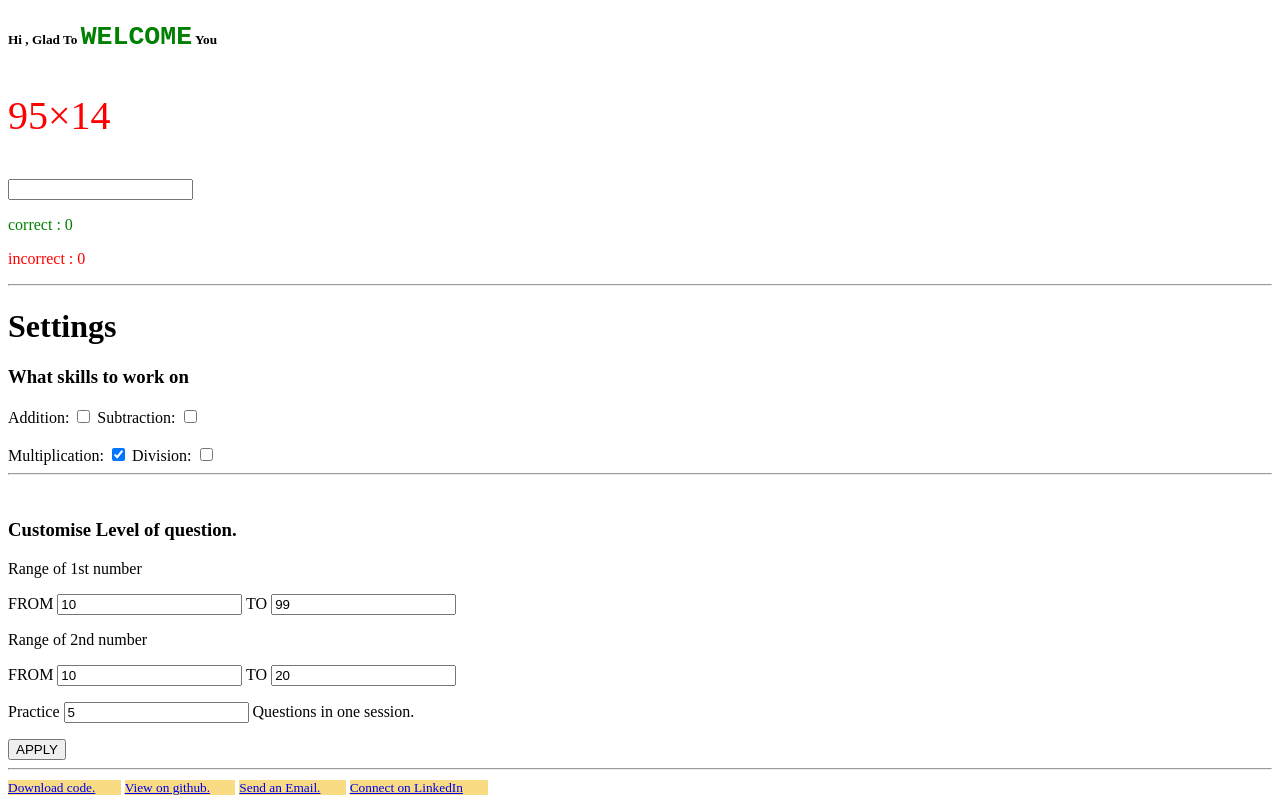
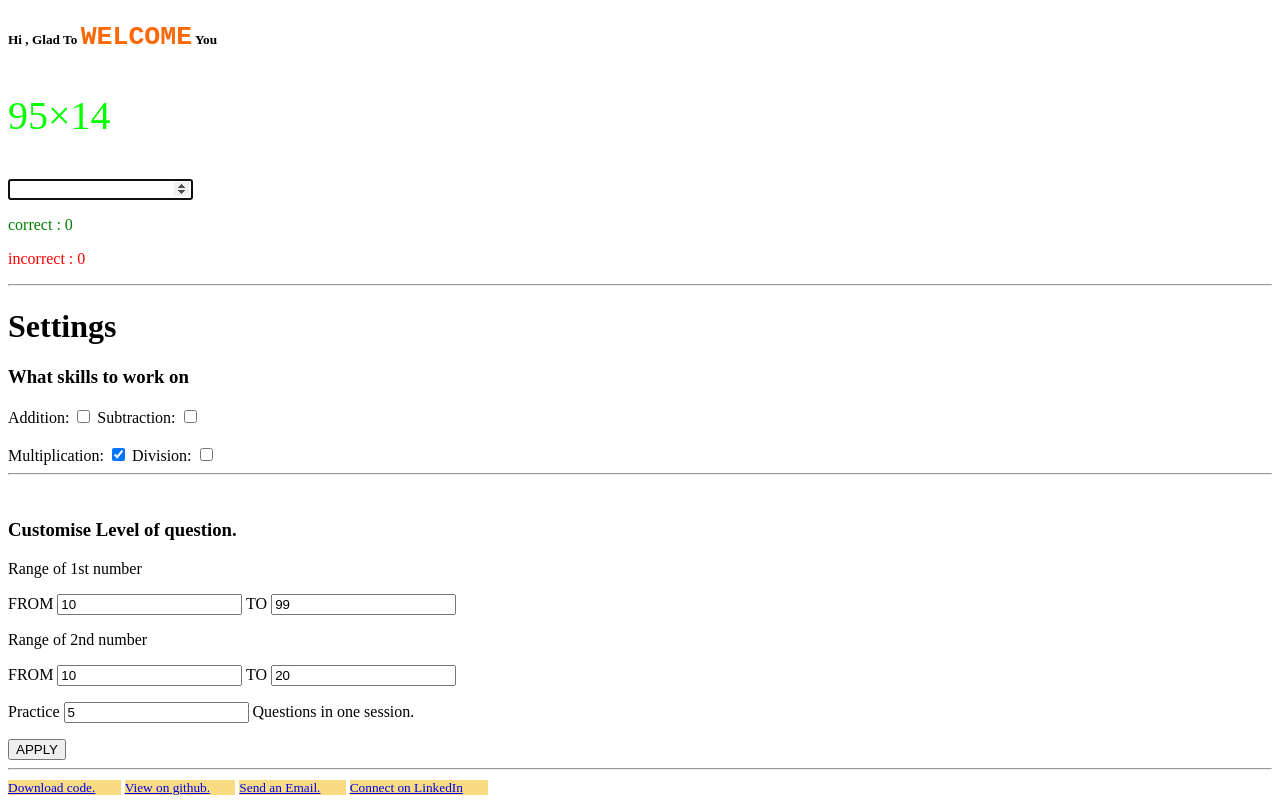
Before and after one commit to adarsh-sgh/Math-Practice, a plain HTML site: page index.html in a window 1280 px wide. Drawn offline with Linux system fonts and the light colour scheme.

Commit message:
moved fxn definitions to bottom

```diff
--- a/math.css
+++ b/math.css
@@ -1,7 +1,8 @@
-#question{font-size: 250%;color: red;}
+#question{font-size: 250%;color: #04ff00;}
 .footer{ padding-right: 2%;font-size: smaller;background-color:#f4c33098;}
 #welcome{font-size: 200%;
 font-family: 'Courier New', Courier, monospace;
-color: green;}
+color: rgb(250, 104, 7);
+}
 #correct{color: green;}
 #incorrect{color: red;}
--- a/math.js
+++ b/math.js
@@ -1,13 +1,4 @@
 "use strict"
-
-function intRange(a, b) {
-   return Math.floor(Math.random() * (b - a)) + a;
-} //random int from a to b-1.
-
-function randomElement(inputArray) {
-   let randomIndex = intRange(0, inputArray.length)
-   return inputArray[randomIndex]
-}
 
 var from1
 var to1
@@ -22,6 +13,8 @@ let skipped = 0;
 let num1;
 let num2;
 let ans;
+formRead();
+document.getElementById("userAns").focus()
 
 function formRead() {
    from1 = +document.forms['settings']['from1'].value;
@@ -38,8 +31,6 @@ function formRead() {
    document.getElementById("incorrect").innerHTML = "incorrect : " + incorrect
    randomElement(operator)()
 }
-formRead()
-
 
 function quesmul() {
    num1 = intRange(from1, to1);
@@ -49,7 +40,6 @@ function quesmul() {
    document.getElementById("question").innerHTML = ques;
    document.getElementById("userAns").value = ""
 }
-
 function quesadd() {
    num1 = intRange(from1, to1);
    num2 = intRange(from2, to2);
@@ -58,7 +48,6 @@ function quesadd() {
    document.getElementById("question").innerHTML = ques;
    document.getElementById("userAns").value = ""
 }
-
 function quessub() {
    num1 = intRange(from1, to1);
    num2 = intRange(from2, to2);
@@ -67,7 +56,6 @@ function quessub() {
    document.getElementById("question").innerHTML = ques;
    document.getElementById("userAns").value = "";
 }
-
 function quesdiv() {
    num1 = intRange(from1, to1);
    num2 = intRange(from2, to2);
@@ -76,7 +64,6 @@ function quesdiv() {
    document.getElementById("question").innerHTML = ques;
    document.getElementById("userAns").value = ""
 }
-
 
 function check() {
    let userAns = +document.getElementById("userAns").value
@@ -121,3 +108,11 @@ function attentionGet(id,strength=1, color = "Yellow") {
 
       }, 500*strength);
 }
+function intRange(a, b) {
+   return Math.floor(Math.random() * (b - a)) + a;
+} //random int from a to b-1.
+
+function randomElement(inputArray) {
+   let randomIndex = intRange(0, inputArray.length)
+   return inputArray[randomIndex]
+}
```
Also changed, not shown: index.html (+16 -10 lines).
